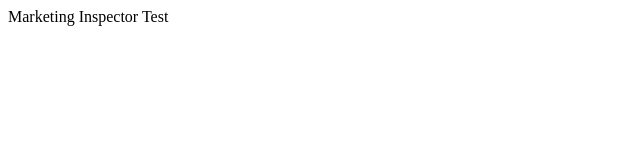
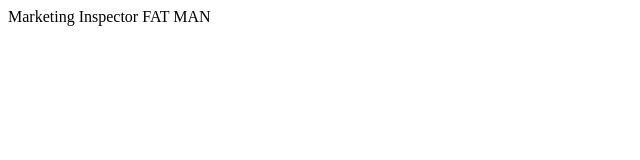
Before and after one commit to joeapfelbaum/marketinginspector, a plain HTML site: page index.html in a window 1280 px wide. Shown: the full height of the page, 0-640 px from the left. Drawn offline with Linux system fonts and the light colour scheme.

Commit message:
updated index with version 1

```diff
--- a/index.html
+++ b/index.html
@@ -6,6 +6,6 @@
     <title>Marketing Inspector Test</title>
 </head>
 <body>
-    Marketing Inspector Test
+    Marketing Inspector FAT MAN
 </body>
 </html>
```
